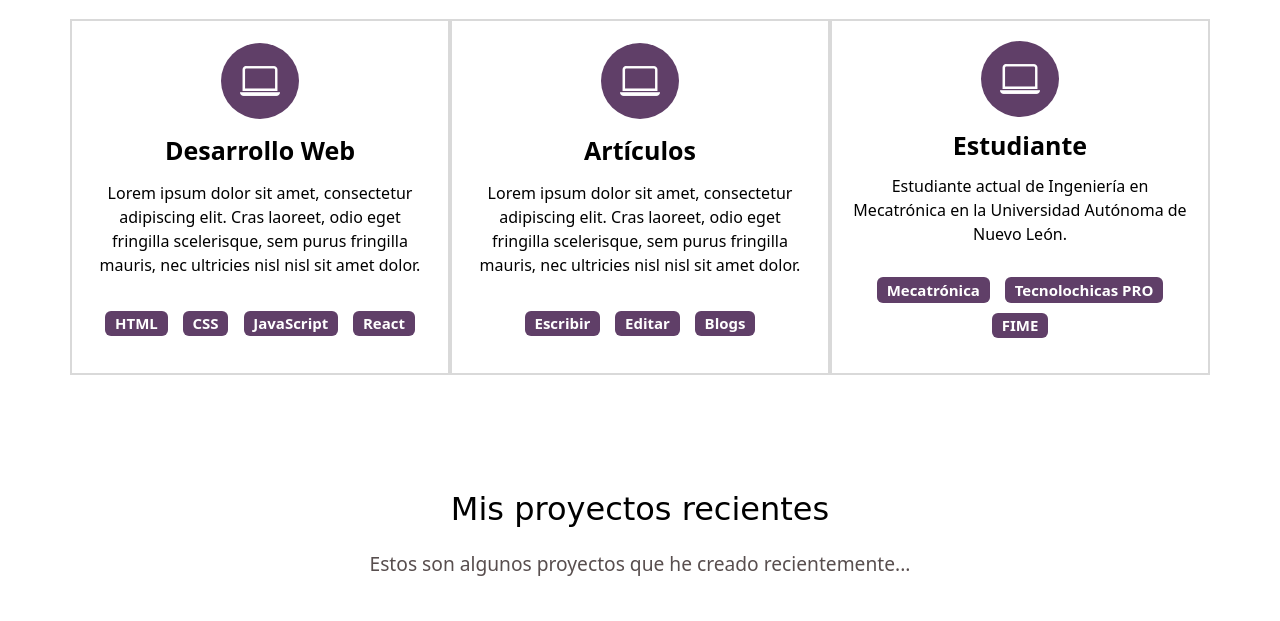
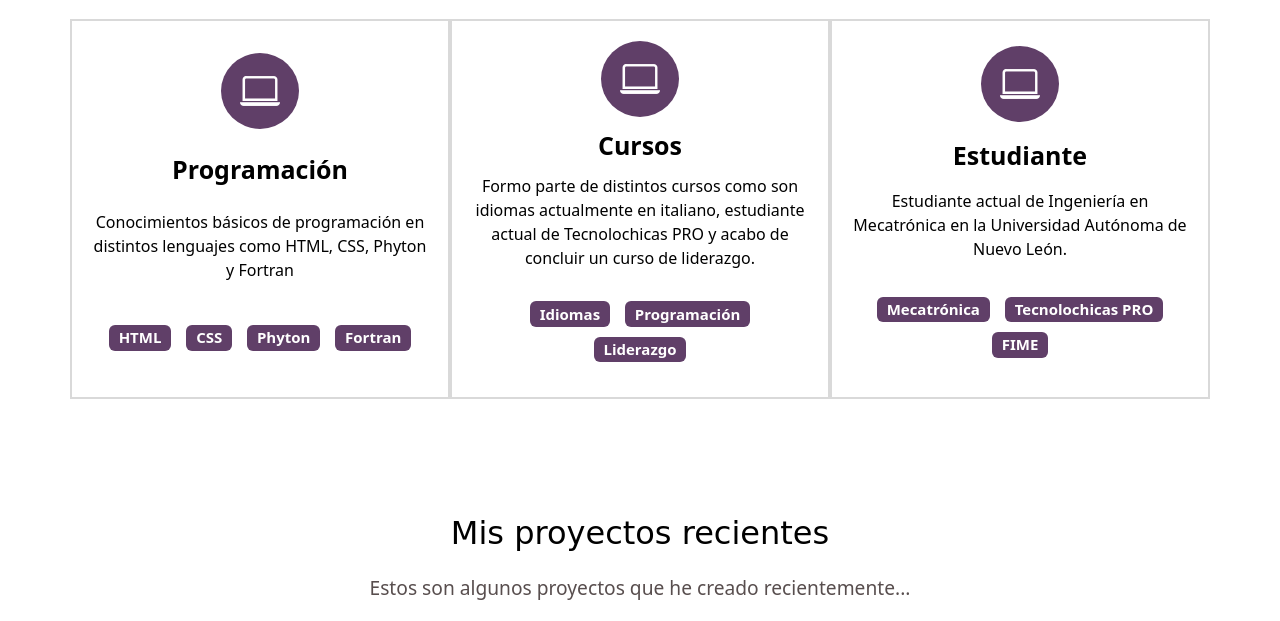
Before and after one commit to sofimargo/sofimargo.github.io, a plain HTML site: page index.html in a window 1280 px wide. Shown: the part 1480-2101 px from the top of the page. Drawn offline with nearby package versions, Linux system fonts and the light colour scheme; a web font is replaced by a local one.

Commit message:
Update index.html

```diff
--- a/index.html
+++ b/index.html
@@ -78,27 +78,27 @@
     <section class="experiencia seccion-clara">
       <div class="container text-center">
         <div class="row">
-          <!-- Desarrollo Web -->
+          <!-- Programación -->
           <div class="columna col-12 col-md-4">
             <i class="bi bi-laptop"></i>
-            <p class="experiencia-titulo">Desarrollo Web</p>
-            <p>Lorem ipsum dolor sit amet, consectetur adipiscing elit. Cras laoreet, odio eget fringilla scelerisque, sem purus fringilla mauris, nec ultricies nisl nisl sit amet dolor. </p>
+            <p class="experiencia-titulo">Programación</p>
+            <p>Conocimientos básicos de programación en distintos lenguajes como HTML, CSS, Phyton y Fortran</p>
             <div class="badges-contenedor">
               <span class="badge">HTML</span>
               <span class="badge">CSS</span>
-              <span class="badge">JavaScript</span>
-              <span class="badge">React</span>
+              <span class="badge">Phyton</span>
+              <span class="badge">Fortran</span>
             </div>
           </div>
-          <!-- Articulos -->
+          <!-- Cursos -->
           <div class="columna col-12 col-md-4">
             <i class="bi bi-laptop"></i>
-            <p class="experiencia-titulo">Artículos</p>
-            <p>Lorem ipsum dolor sit amet, consectetur adipiscing elit. Cras laoreet, odio eget fringilla scelerisque, sem purus fringilla mauris, nec ultricies nisl nisl sit amet dolor. </p>
+            <p class="experiencia-titulo">Cursos</p>
+            <p>Formo parte de distintos cursos como son idiomas actualmente en italiano, estudiante actual de Tecnolochicas PRO y acabo de concluir un curso de liderazgo. </p>
             <div class="badges-contenedor">
-              <span class="badge">Escribir</span>
-              <span class="badge">Editar</span>
-              <span class="badge">Blogs</span>
+              <span class="badge">Idiomas</span>
+              <span class="badge">Programación</span>
+              <span class="badge">Liderazgo</span>
             </div>
           </div>
           <!-- Estudiante -->
```
